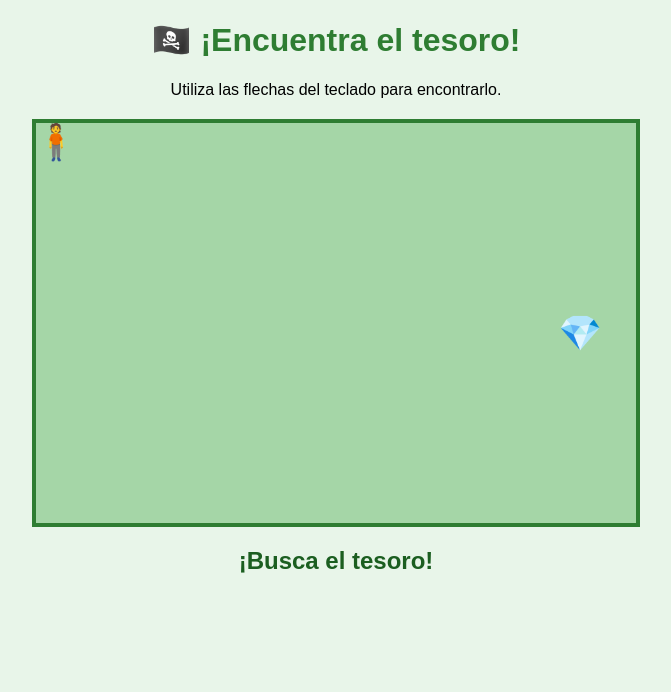
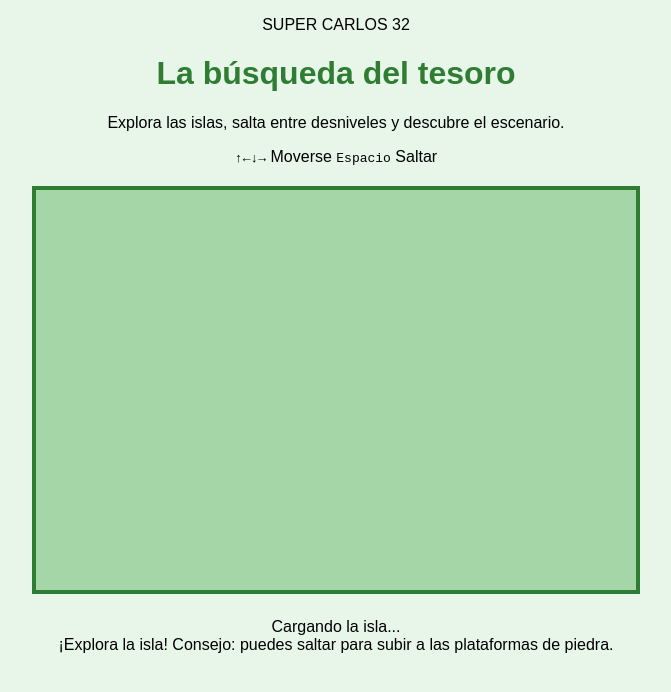
Before and after one commit to Sebita08G/SuperCarlos32, a plain HTML site: page index.html in a window 1280 px wide. Shown: the whole page, without its empty margins (304-975 px from the left). Drawn offline with Linux system fonts and the light colour scheme.

Commit message:
Replace placeholder page with canvas game shell

```diff
--- a/index.html
+++ b/index.html
@@ -1,24 +1,34 @@
-
 <!DOCTYPE html>
 <html lang="es">
 <head>
-    <meta charset="UTF-8">
-    <meta name="viewport" content="width=device-width, initial-scale=1.0">
-    <title>Encuentra el tesoro</title>
-    <link rel="stylesheet" href="style.css">
+  <meta charset="UTF-8">
+  <meta name="viewport" content="width=device-width, initial-scale=1.0">
+  <title>SuperCarlos32 - Búsqueda del tesoro</title>
+  <link rel="stylesheet" href="style.css">
 </head>
 <body>
+  <main class="game-shell">
+    <header class="game-header">
+      <div>
+        <p class="eyebrow">SUPER CARLOS 32</p>
+        <h1>La búsqueda del tesoro</h1>
+        <p class="subtitle">Explora las islas, salta entre desniveles y descubre el escenario.</p>
+      </div>
+      <div class="controls-card">
+        <span><kbd>↑</kbd><kbd>←</kbd><kbd>↓</kbd><kbd>→</kbd> Moverse</span>
+        <span><kbd>Espacio</kbd> Saltar</span>
+      </div>
+    </header>
 
-    <h1>🏴‍☠️ ¡Encuentra el tesoro!</h1>
-    <p>Utiliza las flechas del teclado para encontrarlo.</p>
-
-    <div id="game">
-        <div id="player">🧍</div>
-        <div id="treasure">💎</div>
-    </div>
-
-    <h2 id="message">¡Busca el tesoro!</h2>
-
-    <script src="script.js"></script>
+    <section class="game-frame" aria-label="Escenario del juego">
+      <canvas id="game" width="1536" height="1024" aria-label="Mapa jugable"></canvas>
+      <div id="loading" class="loading">Cargando la isla...</div>
+    </section>
+    <footer class="game-footer">
+      <span id="status">¡Explora la isla!</span>
+      <span class="hint">Consejo: puedes saltar para subir a las plataformas de piedra.</span>
+    </footer>
+  </main>
+  <script src="script.js"></script>
 </body>
 </html>
```
